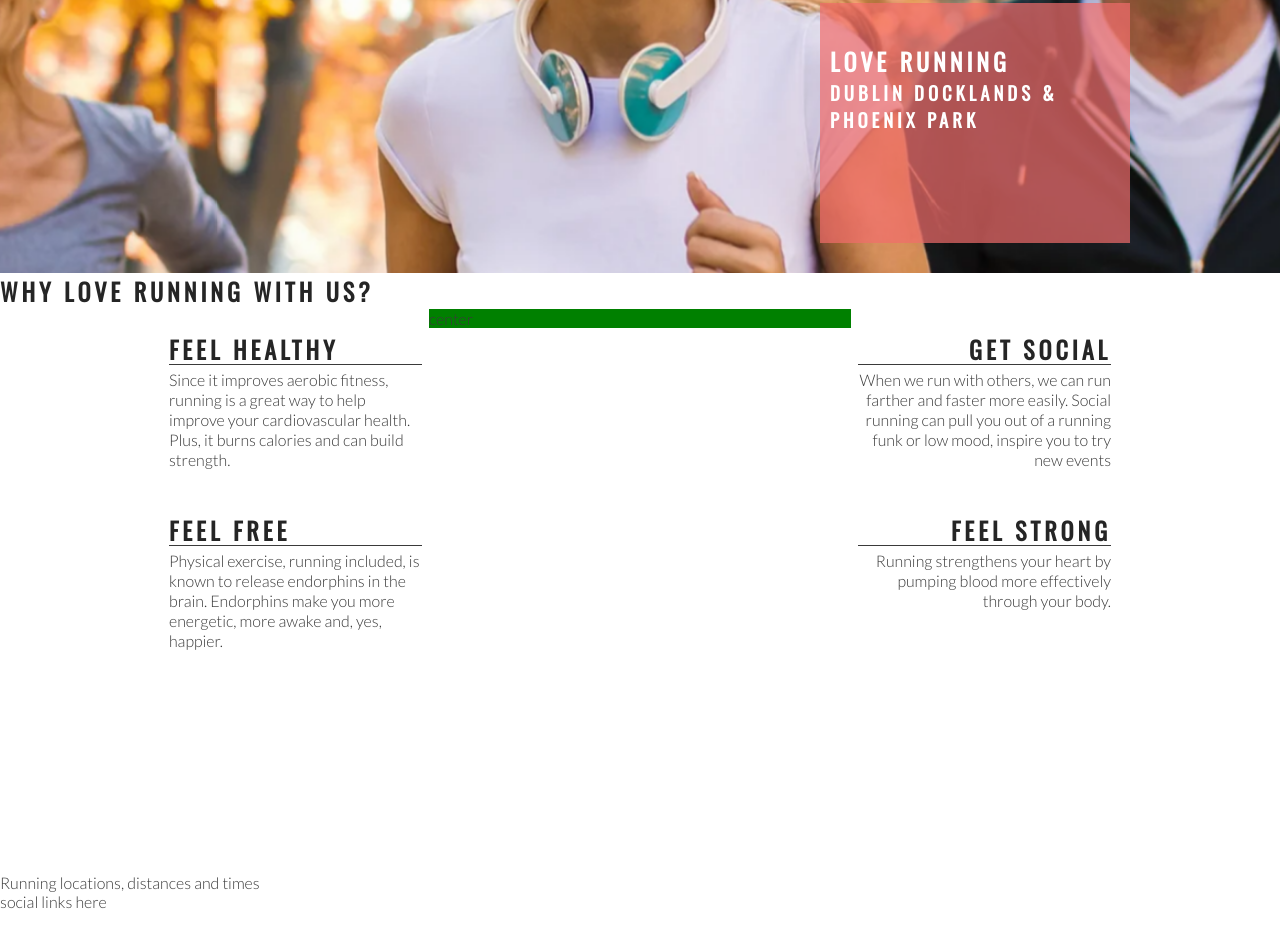
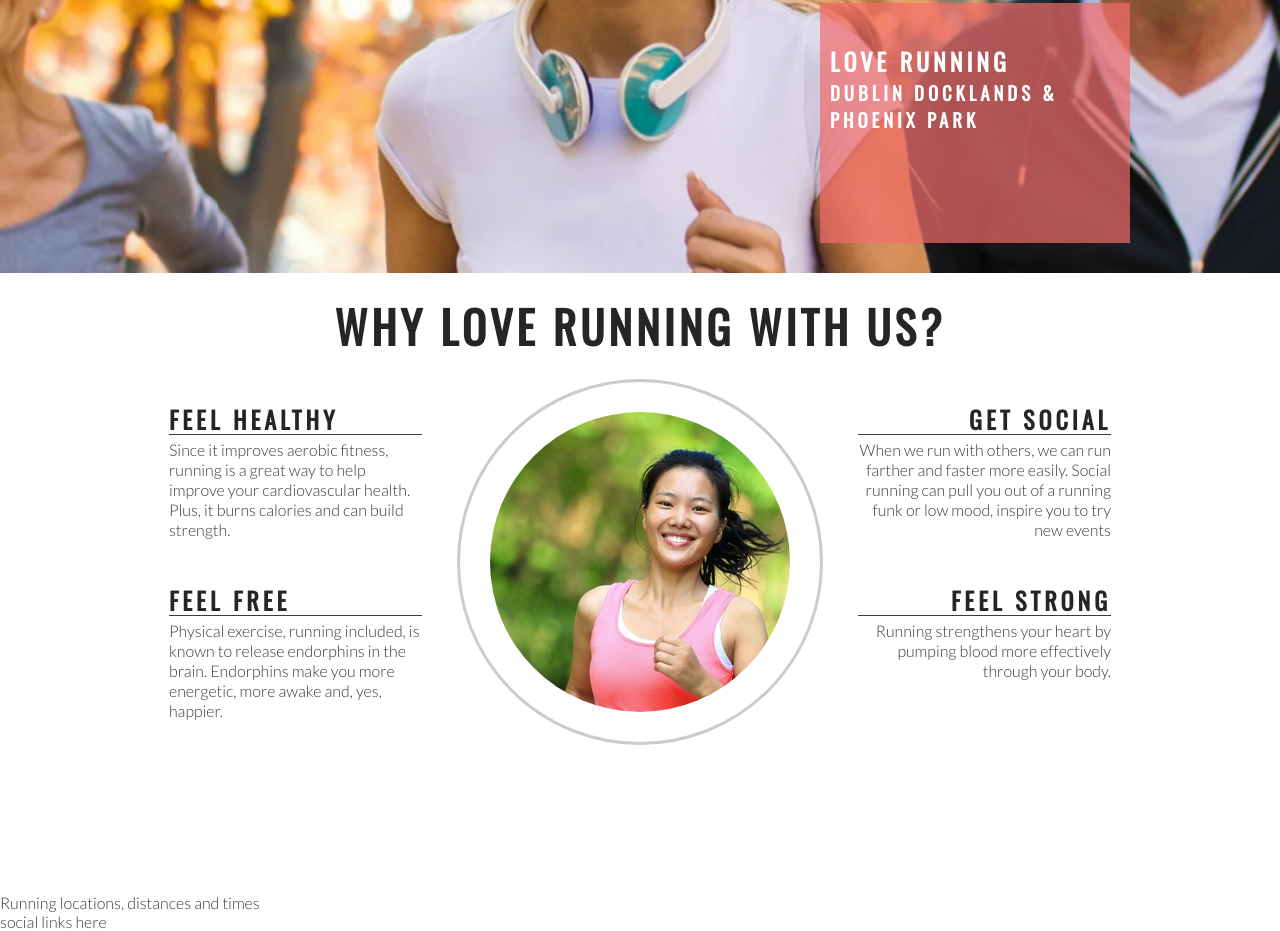
Before and after one commit to Benohene/love-running-project, a plain HTML site: page index.html in a window 1280 px wide. Shown: the part 393-1324 px from the top of the page. Drawn offline with nearby package versions, Linux system fonts and the light colour scheme.

Commit message:
Add Club ethos central image and style into circle

```diff
--- a/assets/css/styles.css
+++ b/assets/css/styles.css
@@ -126,7 +126,6 @@ animation-fill-mode: forwards;
 #center-about {
     width: 33%;
     margin: 0 auto;
-    background-color: green;
 }
 
 hr {
@@ -158,3 +157,25 @@ hr {
 .right-about-heading p {
     text-align: right;
 }
+
+#welcome {
+    text-align: center;
+    margin: 20px;
+    font-size: 280%;
+}
+
+#circle-container {
+    width: 300px;
+    height: 300px;
+    padding: 30px;
+    border-style: solid;
+    border-color: #ccc;
+    border-radius: 50%;
+    margin: 0 auto;
+}
+
+#circle-cover-bg {
+    background: url('../images/ethos-center-image.jpg');
+    height: 100%;
+    border-radius: 50%;
+}
--- a/index.html
+++ b/index.html
@@ -37,7 +37,7 @@
         </div>
     </section>
     <section id="club-ethos">
-        <h1>Why Love Running With Us?</h1>
+        <h1 id="welcome">Why Love Running With Us?</h1>
         <div id="left-about">
             <div class="left-about-heading">
             <h2>Feel Healthy</h2>
@@ -69,7 +69,13 @@
                     <p>Running strengthens your heart by pumping blood more effectively through your body.</p>
                 </div>
         </div>
-        <div id="center-about">center</div>
+        <div id="center-about">
+            <div id="circle-container">
+                <div id="circle-cover-bg">
+
+                </div>
+        </div>
+        </div>
     </section>
     <section>Running locations, distances and times</section>
     <footer>social links here</footer>
```
Also changed, not shown: assets/images/ethos-center-image.jpg (added).
